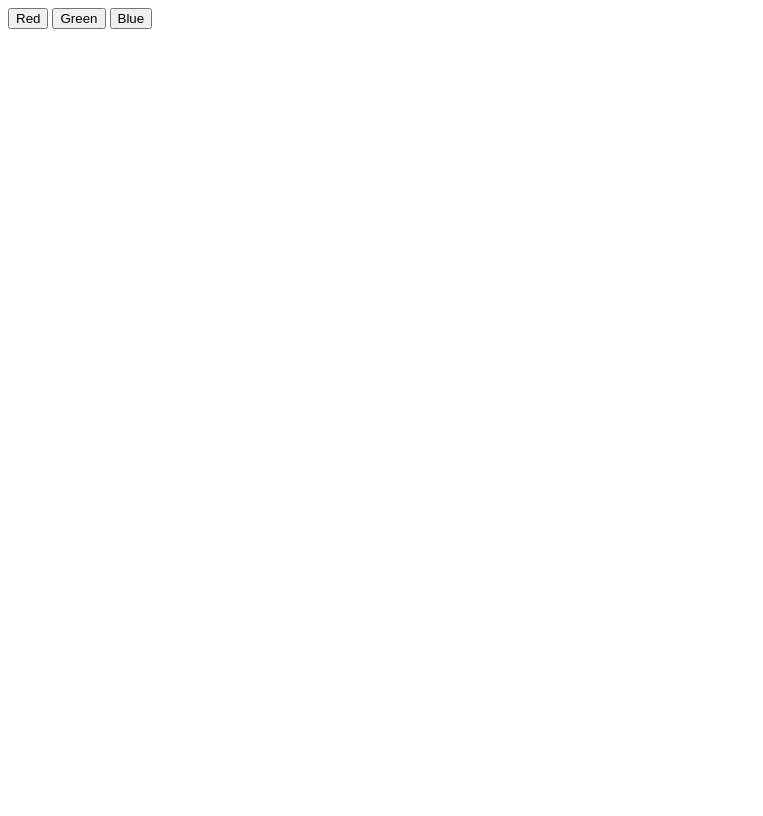
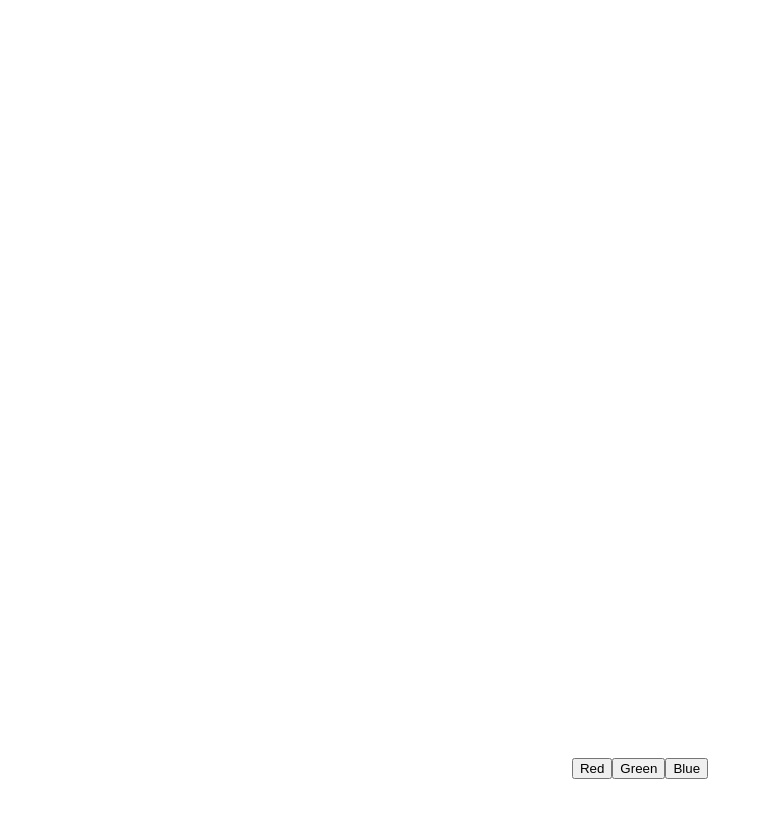
Before and after one commit to alframirez/ar-examples, a plain HTML site: page index.html in a window 1280 px wide. Shown: the whole page, without its empty margins (0-763 px from the left). Drawn offline with Linux system fonts and the light colour scheme; some packages are replaced by stand-ins of ours; a script that the page names is missing.

Commit message:
changes in the movility

```diff
--- a/index.html
+++ b/index.html
@@ -1,5 +1,20 @@
 <head>
   <meta name="viewport" content="width=device-width, initial-scale=1" />
+  <style>
+    .controls {
+      display: flex;
+      justify-content: center;
+      align-items: center;
+      margin-top: 90vh; /* Push the button group to the bottom */
+    }
+
+    model-viewer {
+      display: flex;
+      justify-content: center;
+      align-items: center;
+      height: 100vh; /* Fill the entire viewport height */
+    }
+  </style>
 </head>
 <!-- Import the component -->
 <script
@@ -7,6 +22,9 @@
   src="https://ajax.googleapis.com/ajax/libs/model-viewer/3.3.0/model-viewer.min.js"
 ></script>
 <model-viewer
+  camera-controls
+  touch-action="pan-y"
+  interaction-prompt="none"
   id="color"
   src="./assets/Astronaut.glb"
   ar
```
